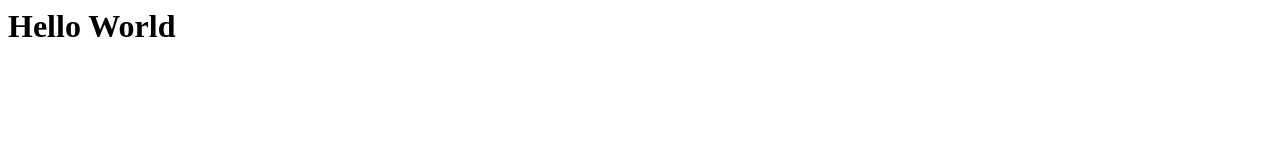
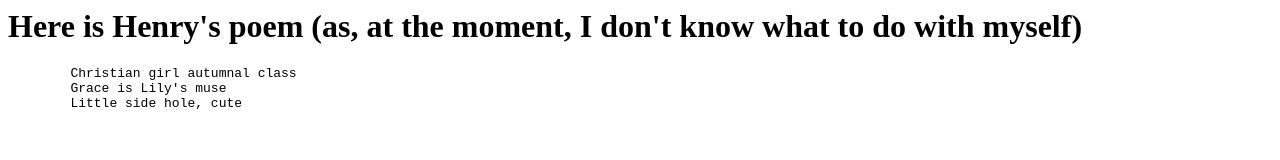
Before and after one commit to chloemintz/interactives, a plain HTML site: page index.html in a window 1280 px wide. Drawn offline with Linux system fonts and the light colour scheme.

Commit message:
Update index.html

```diff
--- a/index.html
+++ b/index.html
@@ -1,5 +1,10 @@
 <html>
 <body>
-    <h1>Hello World</h1>
+    <h1>Here is Henry's poem (as, at the moment, I don't know what to do with myself)</h1>
+    <pre>
+        Christian girl autumnal class
+        Grace is Lily's muse
+        Little side hole, cute
+    </pre>
 </body>
 </html>
```
